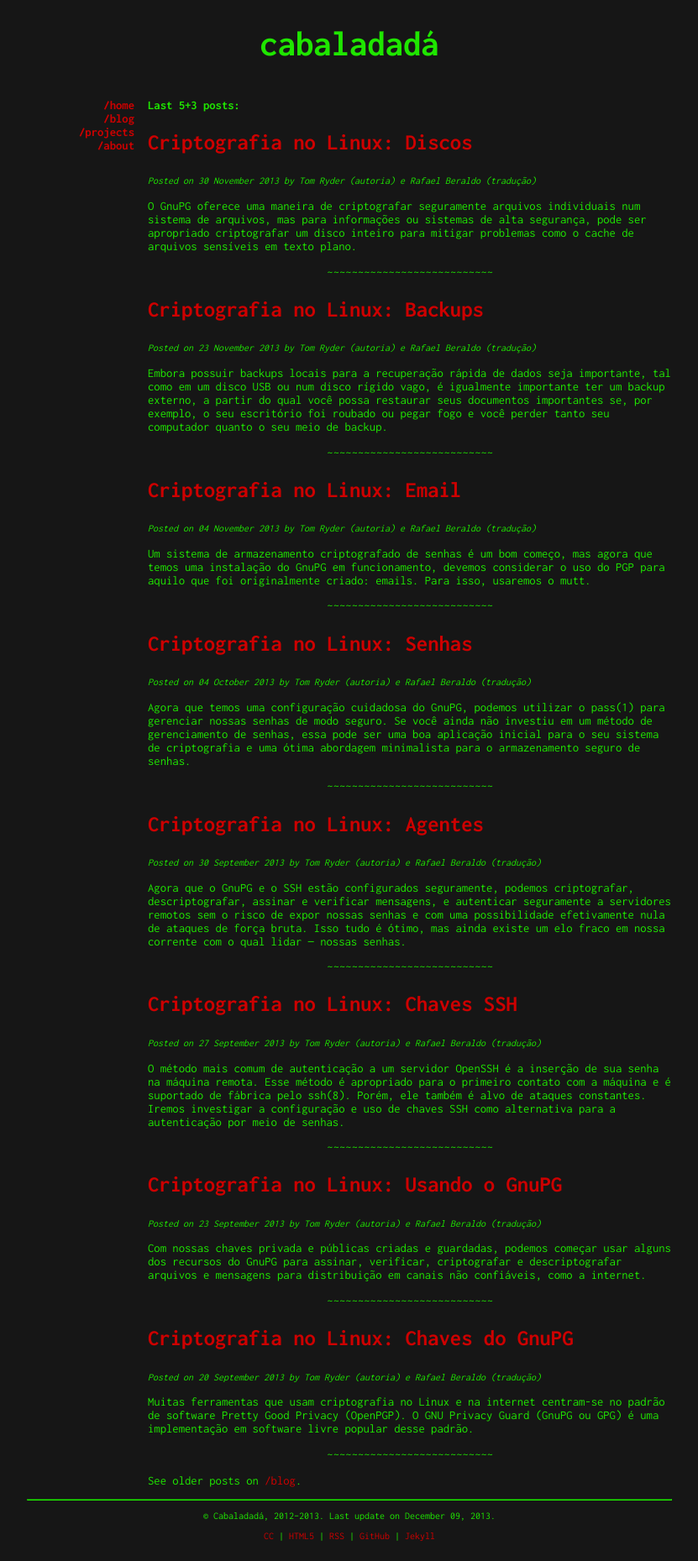
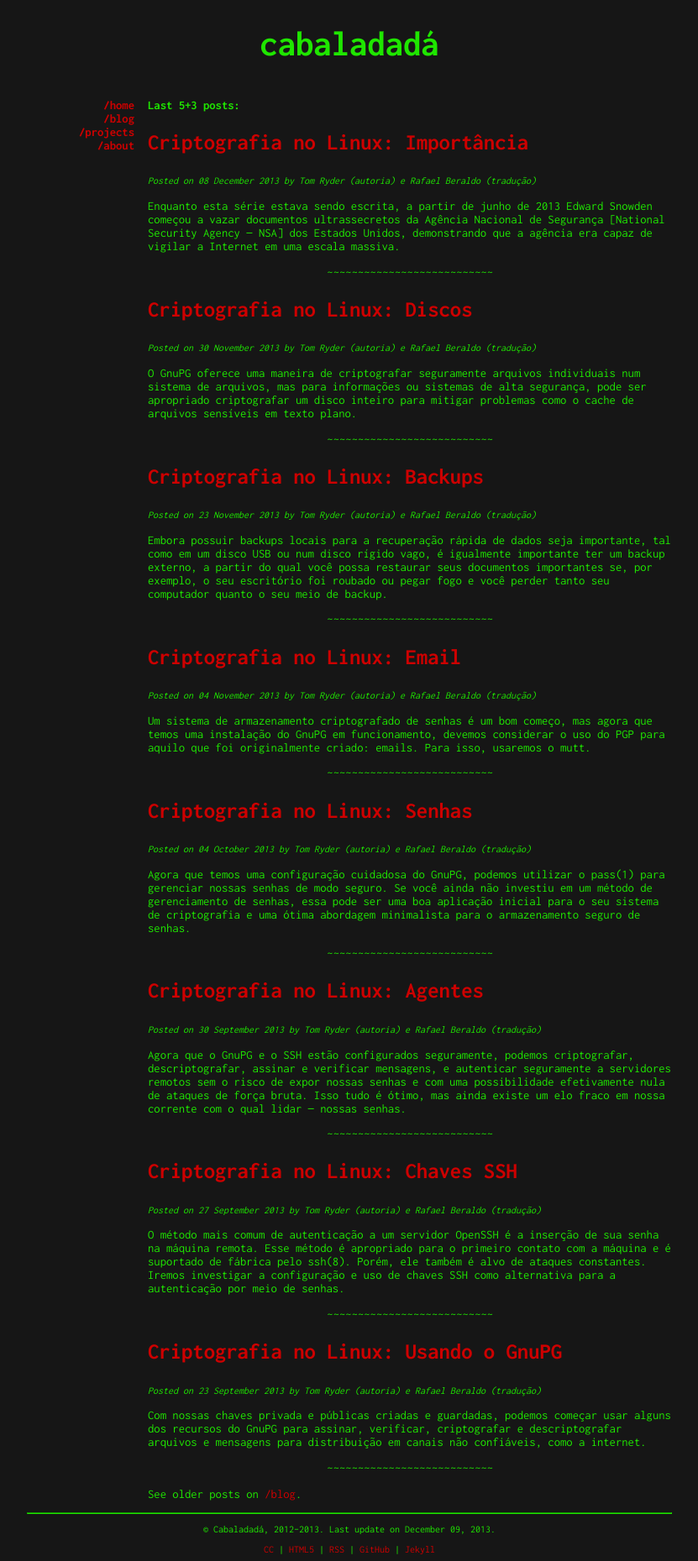
Before and after one commit to rberaldo/cabaladada, a Jekyll site: the page built from index.html, in a window 1280 px wide. Shown: the whole page at 84% size, without its empty margins (224-1055 px from the left). Built offline with Jekyll 4.4.1, drawn with Linux system fonts in a browser that asks for light colours; Markdown is read by kramdown in place of the engine named in the settings; comment, search, counter and statistics services are not loaded; some of the changed lines change nothing that is shown.

Commit message:
Final post for Linux Crypto is ready and reviewed

```diff
--- a/_drafts/2013-11-15-linux_cripto_importancia.markdown
+++ b/_posts/2013-12-08-linux_cripto_importancia.markdown
@@ -2,7 +2,7 @@
 layout: post
 title: "Criptografia no Linux: Importância"
 author: Tom Ryder (autoria) e Rafael Beraldo (tradução)
-excerpt:
+excerpt: "Enquanto esta série estava sendo escrita, a partir de junho de 2013 Edward Snowden começou a vazar documentos ultrassecretos da Agência Nacional de Segurança [National Security Agency — NSA] dos Estados Unidos, demonstrando que a agência era capaz de vigilar a Internet em uma escala massiva."
 ---
 
 Este é o décimo post de uma série de dez posts traduzindo o original de Tom
@@ -13,9 +13,9 @@ Para a lista de posts, veja a [introdução][linux_crypto_intro].
 
 ---
 
-Enquanto esta série de arquivos estava sendo escrita, a partir de junho de 2013
-[Edward Snowden][snowden_wikipedia] começou a vazar documentos ultrassecretos
-da Agência Nacional de Segurança [National Security Agency — NSA] dos Estados
+Enquanto esta série estava sendo escrita, a partir de junho de 2013 [Edward
+Snowden][snowden_wikipedia] começou a vazar documentos ultrassecretos da
+Agência Nacional de Segurança [National Security Agency — NSA] dos Estados
 Unidos, demonstrando que a agência era capaz de vigilar a Internet em uma
 escala massiva com o sistema de vigilância PRISM e usando a interface XKeyscore
 nos dados que acumulara. A notícia de que a vigilância governamental secreta
@@ -25,7 +25,7 @@ deram ao público geral e não técnico uma ideia do quão seriamente os sistema
 proprietários sobre os quais eles haviam construído grande parte de suas vidas
 digitais pode ser usado para prejudicá-los e comprometer sua privacidade.
 
-Pessoas interessadas nos Estados Unidos são bastante conscientes de como o
+Nos Estados Unidos, pessoas preocupadas são bastante conscientes de como o
 abuso secreto do poder de exercer essa vigilância e as fracassadas moções do
 Congresso dos Estados Unidos para cerceá-lo abalaram a confiança em seu próprio
 governo. No entanto, as implicações dos vazamentos são também internacionais.
@@ -65,10 +65,10 @@ propósitos criptográficos. Um mundo no qual uma agência governamental tentari
 ativamente cercear o uso de tais tecnologias pode parecer inverossímil demais
 para nós — talvez menos para quem se lembra que a [Pretty Good
 Privacy][pgp_wikipedia] foi uma ideia radical que causou ao seu criador e
-ativista, Phil Zimmermann, problemas legais reais.
+ativista, Phil Zimmermann, problemas legais concretos.
 
 Acredito que entusiastas da computação e usuários de sistemas operacionais
-livres, não apenas experts em criptografia, estão numa posição especial para
+livres, não apenas _experts_ em criptografia, estão numa posição especial para
 ajudar seus amigos e familiares preocupados com a defesa de sua privacidade
 online e a segurança de suas comunicações e que, se valorizamos tanto a
 liberdade quanto a segurança da informação, como bons hackers fazem, temos, na
@@ -85,6 +85,9 @@ Foundation][fsf] e qualquer um que apoie a liberdade e direito de todos para
 usar a tecnologia segura e privadamente. Espero que qualquer pessoa que leia
 este artigo considere fazer o mesmo.
 
+Essa entrada é a parte 10 de 10 na série [Criptografia no
+Linux][linux_crypto_intro].
+
 [linux_crypto]: http://blog.sanctum.geek.nz/series/linux-crypto/
 [cc]: http://creativecommons.org/licenses/by-nc-sa/3.0/
 [linux_crypto_intro]: {% post_url 2013-09-16-linux_cripto_intro %}
```
